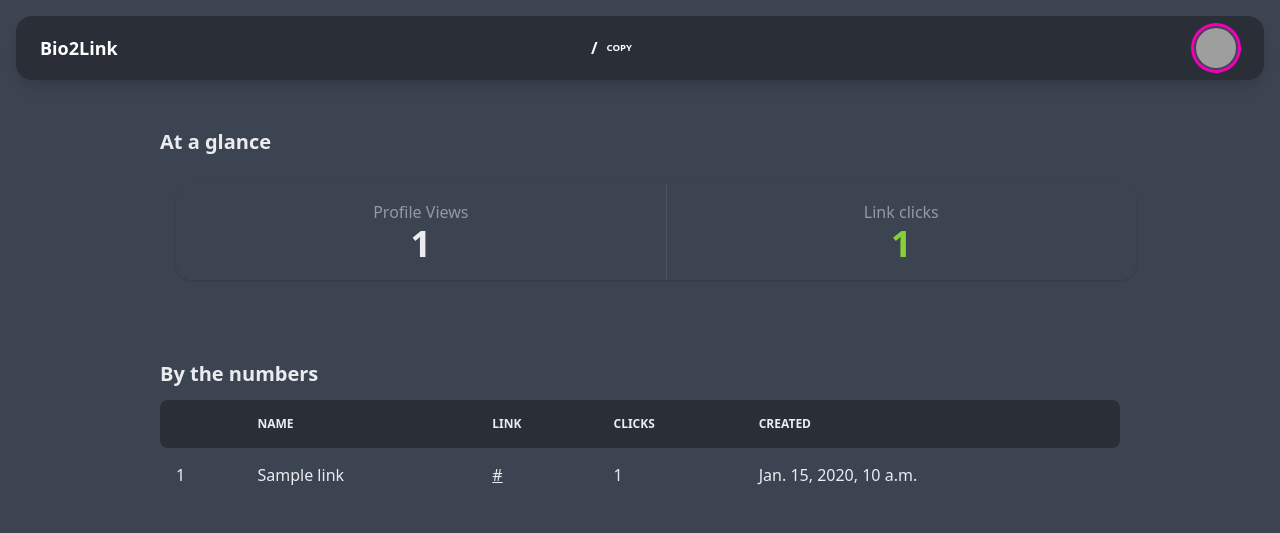
After one commit to arjunnn/linkinbio, a Django app: template linkinbio/templates/stats.html in a window 1280 px wide. The commit adds this page. Shown: the top 533 px of the page. Run offline with Django 3.2, Linux system fonts and the light colour scheme; tables that the repository leaves empty hold one stand-in row (values such as "Sample post"); the template is opened without the code that fills it: values that come from a table or form of the project are taken from there, most other values are stand-ins (such as "Sample title", 1, 10 or a date in 2020); some libraries are stand-ins or nearby versions; grey boxes are pictures that could not be loaded.

Commit message:
add stats page
- Add page to show stats, fixes #3
- Add created field on Link

```diff
--- a/linkinbio/app/links/models.py
+++ b/linkinbio/app/links/models.py
@@ -20,11 +20,11 @@ THEME_CHOICES = (
     ("aqua", "🐟 aqua"),
     ("lofi", "👓 lofi"),
     ("pastel", "🖍 pastel"),
-    ("‍fantasy", "🧚‍♀️ fantasy"),
+    ("fantasy", "🧚‍♀️ fantasy"),
     ("wireframe", "📝 wireframe"),
     ("black", "🏴 black"),
     ("luxury", "💎 luxury"),
-    ("‍dracula", "🧛‍♂️ dracula"),
+    ("dracula", "🧛‍♂️ dracula"),
 )
 
 
@@ -65,3 +65,4 @@ class Link(models.Model):
     active = models.BooleanField(default=True)
     uuid = models.UUIDField(default=uuid4, db_index=True, verbose_name="UUID")
     hits = models.IntegerField(default=0)
+    created = models.DateTimeField(auto_now=True)
--- a/linkinbio/app/urls.py
+++ b/linkinbio/app/urls.py
@@ -26,6 +26,7 @@ from .links.views import (
     RedirectView,
     DashboardView,
     LogoutView,
+    StatsView,
 )
 
 urlpatterns = [
@@ -43,6 +44,7 @@ urlpatterns = [
     path("", SignUpView.as_view(), name="home"),
     path("dashboard", DashboardView.as_view(), name="dashboard"),
     path("r/<uuid>", RedirectView.as_view(), name="redirect"),
+    path("stats", StatsView.as_view(), name="stats"),
 ] + static(settings.STATIC_URL, document_root=settings.STATIC_ROOT)
 if settings.DEBUG:
     urlpatterns += static(settings.MEDIA_URL, document_root=settings.MEDIA_ROOT)
--- a/linkinbio/templates/dashboard.html
+++ b/linkinbio/templates/dashboard.html
@@ -34,7 +34,9 @@
 
 	<body>
 		<div class="">
-			<div class="navbar m-4 shadow-lg bg-neutral text-neutral-content rounded-box">
+			<div
+				class="navbar m-4 shadow-lg bg-neutral text-neutral-content rounded-box"
+			>
 				<div class="flex-1 hidden px-2 mx-2 lg:flex navbar-start">
 					<span class="text-lg font-bold"
 						><a href="{% url 'home' %}">Bio2Link</a></span
@@ -53,11 +55,20 @@
 						>
 					</div>
 				</div>
+
 				<div class="flex-none cursor-pointer account-button px-2 mx-2">
 					<div class="avatar">
-						<div class="rounded-full w-10 h-10 m-1 ring ring-secondary ring-offset-base-100 ring-offset-2">
+						<div
+							class="
+								rounded-full
+								w-10
+								h-10
+								m-1
+								ring ring-secondary ring-offset-base-100 ring-offset-2
+							"
+						>
 							<!-- <img src="https://i.pravatar.cc/500?img=32" /> -->
-							<img src="/media/{{user.profile.image}}" alt="">
+							<img src="/media/{{user.profile.image}}" alt="" />
 						</div>
 					</div>
 				</div>
@@ -84,19 +95,22 @@
 				<li>
 					<a href="mailto:arjunmunji@gmail.com">Need help?</a>
 				</li>
-				<li>
+				<!-- <li>
 					<a href="#"
 						>Changelog
 						<div class="badge ml-2 success">3</div></a
 					>
-				</li>
+				</li> -->
+				<li><a href="/">Home 🏡</a></li>
+				<li><a href="{% url 'stats' %}"> Stats 📈</a></li>
 				<li><a href="{% url 'logout' %}">Logout</a></li>
 				<li>
 					<a href="#about">about ℹ</a>
-
 				</li>
 			</ul>
-			<div class="float-right overflow-hidden absolute messages-container fade-out">
+			<div
+				class="float-right overflow-hidden absolute messages-container fade-out"
+			>
 				{% if messages %}
 				<ul class="messages">
 					{% for message in messages %}
@@ -111,16 +125,16 @@
 		<div id="about" class="modal">
 			<div class="modal-box">
 				<p>
-					Bio2Link (<a href="http://b2l.ink" class="link">b2l.ink</a>) is
-					a free website to show your presence all over the web with just one
-					link. If you have any feedback, please let me know at
+					Bio2Link (<a href="http://b2l.ink" class="link">b2l.ink</a>) is a free
+					website to show your presence all over the web with just one link. If
+					you have any feedback, please let me know at
 					<a href="mailto:arjunmunji+bio2link@gmail.com" class="link"
 						>arjunmunji@gmail.com</a
 					>.
 				</p>
 				<p>
-					I hope you enjoy using this website as much as I had fun building
-					it. Please consider donating if you can. Thank you 🙏
+					I hope you enjoy using this website as much as I had fun building it.
+					Please consider donating if you can. Thank you 🙏
 				</p>
 				<div class="modal-action">
 					<a
@@ -139,7 +153,7 @@
 			let copyProfileLinkButton = document.querySelector('.copy-profile-link')
 			let fileUploadButton = document.querySelector('input#file-upload-button')
 
-			if(fileUploadButton) {
+			if (fileUploadButton) {
 				console.log(fileUploadButton)
 				fileUploadButton.classList.add('btn')
 			}
@@ -159,10 +173,9 @@
 					await navigator.clipboard.writeText(profileLink)
 				}
 			})
-			document.querySelectorAll('input[type="checkbox"]').forEach(el =>{
+			document.querySelectorAll('input[type="checkbox"]').forEach((el) => {
 				el.classList.add('checkbox')
 			})
 		</script>
-
 	</body>
 </html>
--- /dev/null
+++ b/linkinbio/templates/stats.html
@@ -0,0 +1,55 @@
+{% extends "dashboard.html" %} {% block content %}
+<div class="card m-4 lg:max-w-screen-lg justify-content-center m-auto">
+	<div class="card-body">
+		<div class="card-title">At a glance</div>
+
+		<div class="w-full shadow stats m-4">
+			<div class="stat place-items-center place-content-center">
+				<div class="stat-title">Profile Views</div>
+				<div class="stat-value">{{ profile.hits }}</div>
+				<!-- <div class="stat-desc">Jan 1st - Feb 1st</div> -->
+			</div>
+			<div class="stat place-items-center place-content-center">
+				<div class="stat-title">Link clicks</div>
+				<div class="stat-value text-success">{{ total_link_hits }}</div>
+				<!-- <div class="stat-desc text-success">↗︎ 400 (22%)</div> -->
+			</div>
+		</div>
+	</div>
+</div>
+<div class="card m-4 lg:max-w-screen-lg justify-content-center m-auto">
+	<div class="card-body">
+		<div class="card-title">By the numbers</div>
+
+		<div class="overflow-x-auto">
+			<table class="table w-full table-zebra">
+				<thead>
+					<tr>
+						<th></th>
+						<th>Name</th>
+						<th>link</th>
+						<th>Clicks</th>
+						<th>Created</th>
+					</tr>
+				</thead>
+				<tbody>
+					{% for link in profile.links.all|dictsort:"hits" reversed %}
+					<tr>
+						<td>{{ forloop.counter }}</td>
+						<td>{{ link.name }}</td>
+						<td class="truncate">
+							<a href="{{ link.link }}" class="link"
+								>{{ link.link|truncatechars:50 }}</a
+							>
+						</td>
+						<td>{{ link.hits }}</td>
+						<td>{{ link.created }}</td>
+					</tr>
+					{% endfor %}
+				</tbody>
+			</table>
+		</div>
+	</div>
+</div>
+
+{% endblock %}
```
Also changed, not shown: linkinbio/app/links/views.py (+14 -0 lines), linkinbio/app/settings.py (+11 -12 lines), linkinbio/app/links/migrations/0019_auto_20210815_0202.py (added), linkinbio/app/links/migrations/0020_alter_profiletheme_name.py (added).
